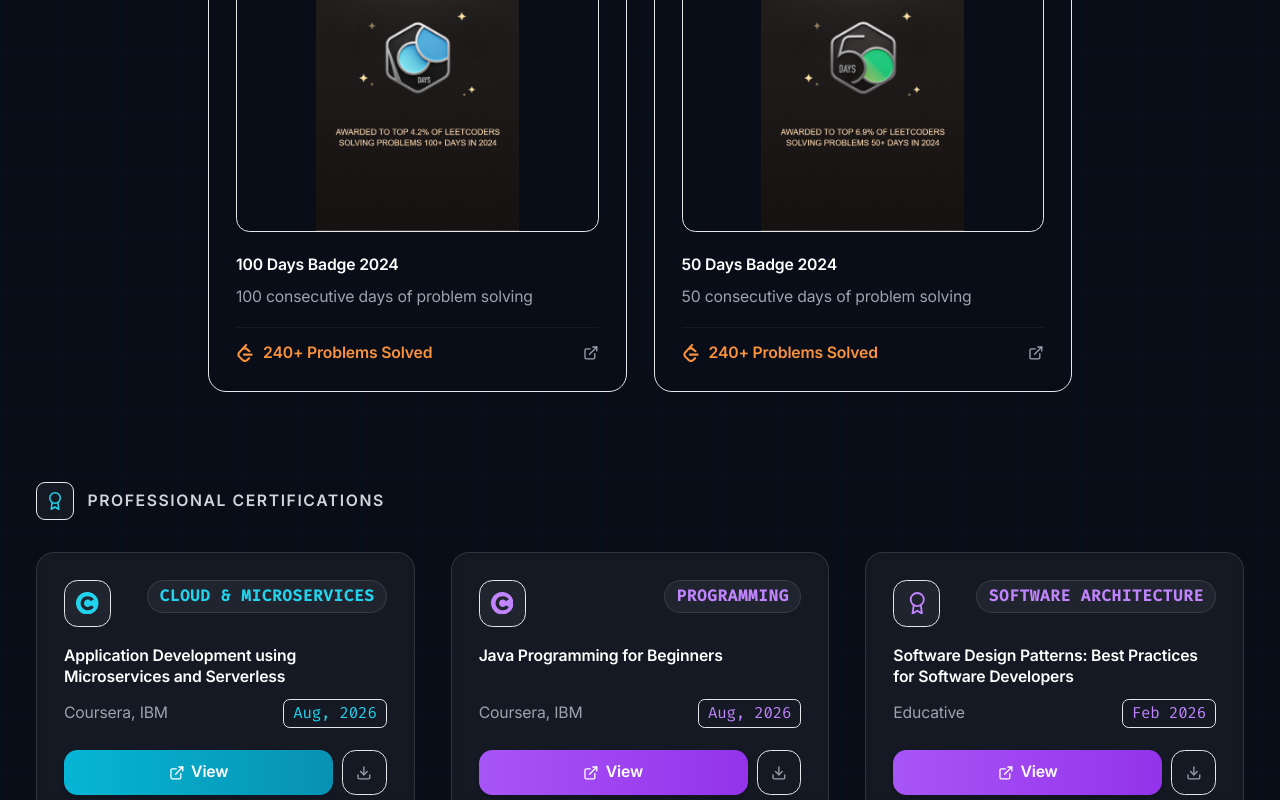
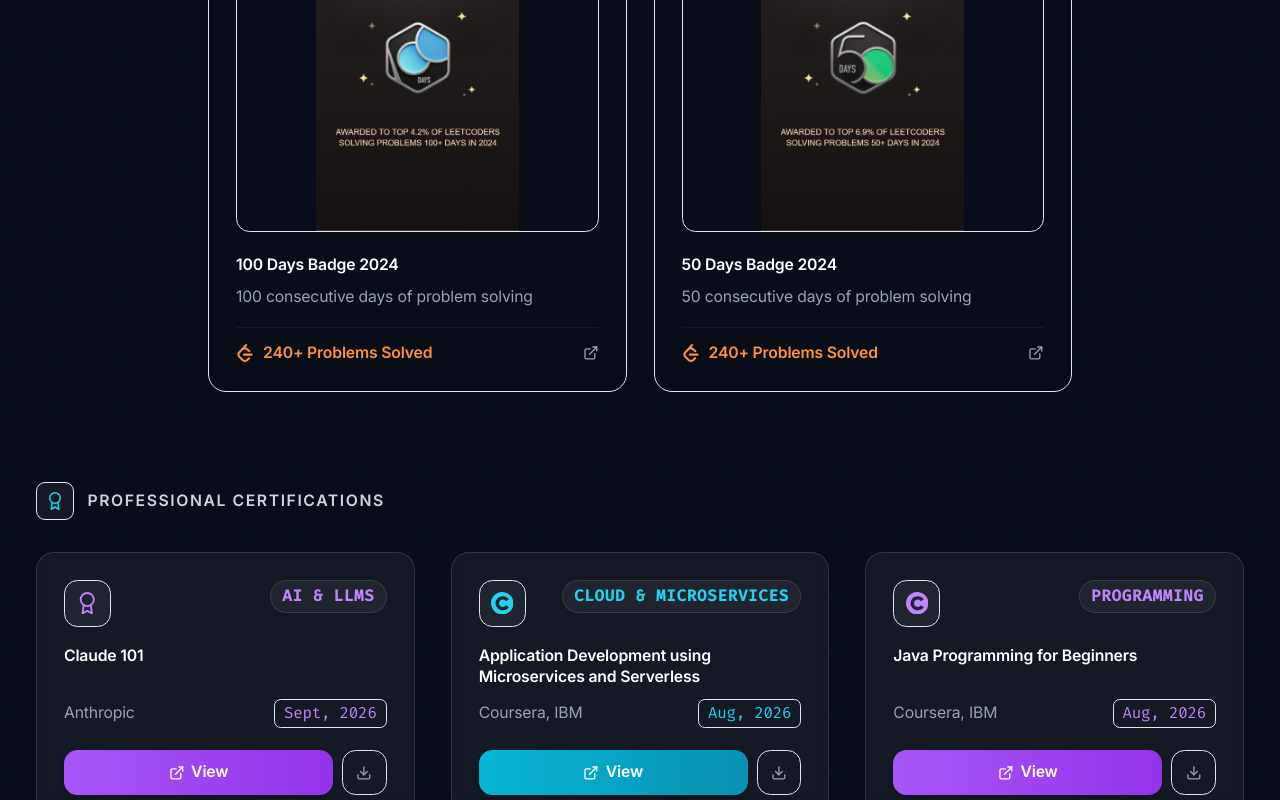
Before and after one commit to Muhammad-Taqi-Dev/DevFolioX, a Next.js app: page / in a window 1280 px wide. Shown: the part 11200-12000 px from the top of the page. Built offline with nearby package versions, Linux system fonts and the light colour scheme.

Commit message:
New Certification Added

```diff
--- a/components/sections/Certifications.tsx
+++ b/components/sections/Certifications.tsx
@@ -8,6 +8,15 @@
 
 const Certifications = () => {
   const certifications = [
+    {
+      title: "Claude 101",
+      issuer: "Anthropic",
+      icon: FiAward,
+      file: "/Claude - 101.pdf",
+      category: "AI & LLMs",
+      color: "purple",
+      date: "Sept, 2026",
+    },
     {
       title: "Application Development using Microservices and Serverless",
       issuer: "Coursera, IBM",
```
Also changed, not shown: 1 other file (tests, documents, lock files or other folders).
